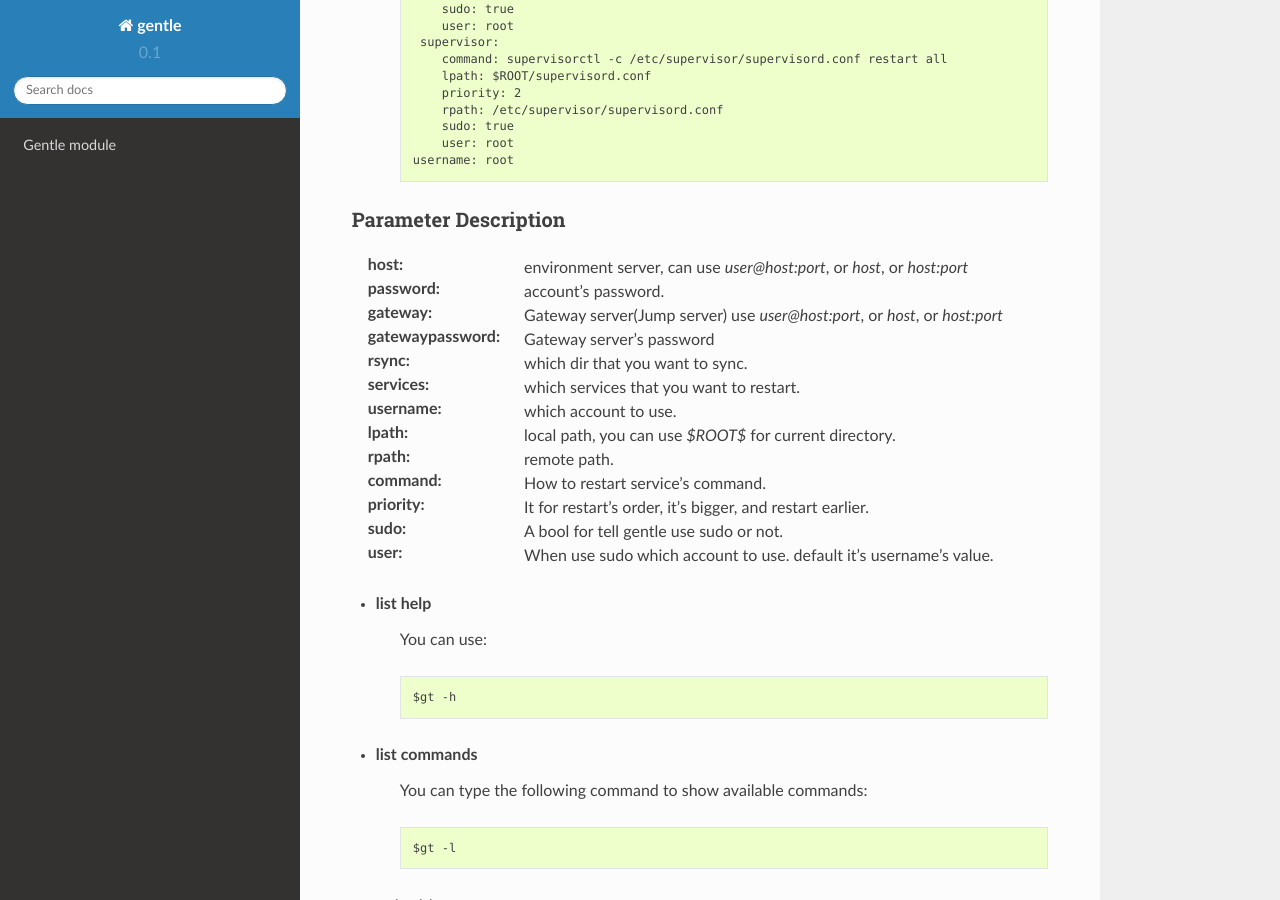
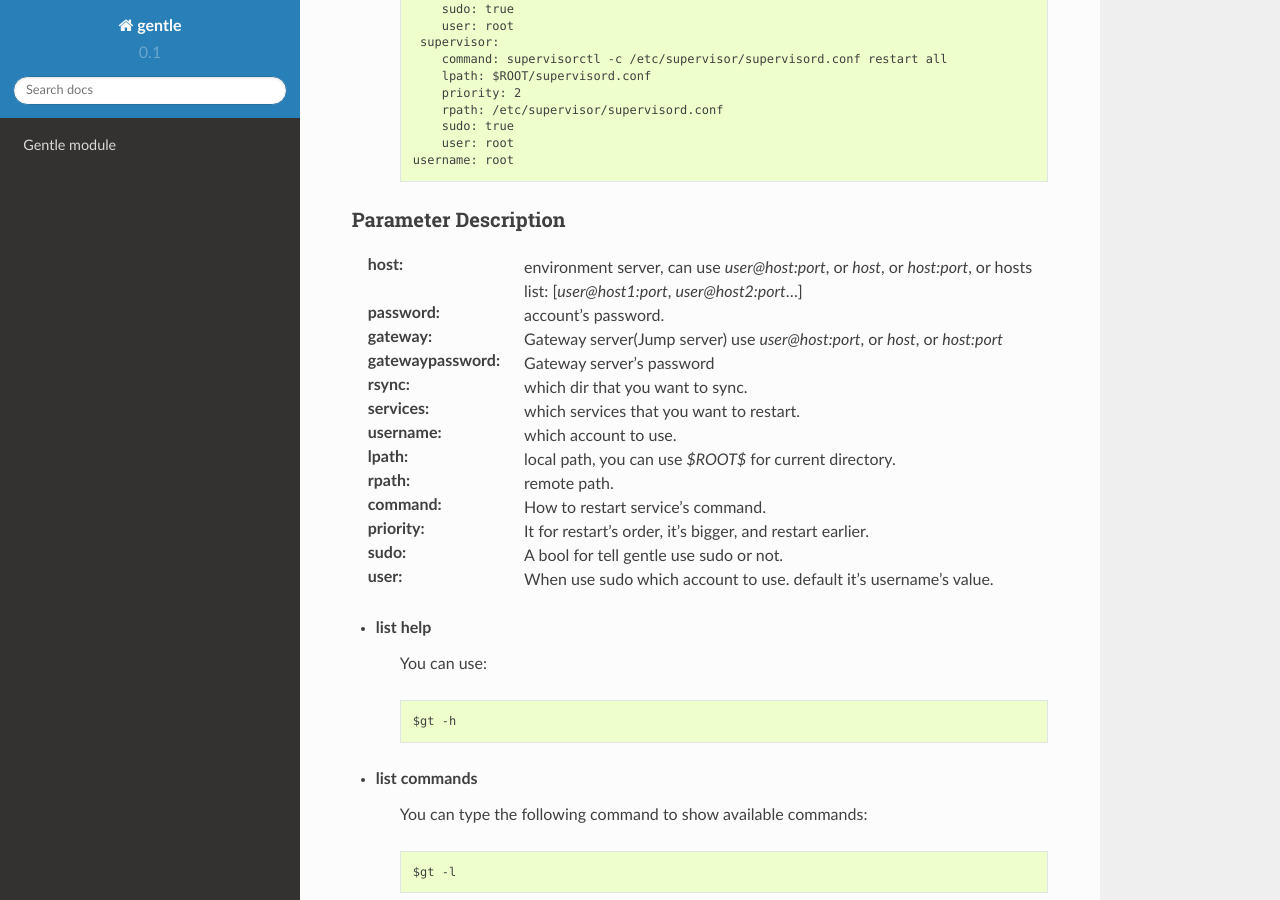
Before and after one commit to dongweiming/gentle, a Sphinx documentation site: the page built from docs/index.rst, in a window 1280 px wide and 900 px high, scrolled down 2384 px. Built offline with Sphinx 7.4.7 and the Read the Docs theme 2.0.0, drawn with Linux system fonts in a browser that asks for light colours; formulas are drawn with MathJax 3.

Commit message:
Add mutli hosts support

```diff
--- a/README.rst
+++ b/README.rst
@@ -115,7 +115,8 @@ Parameter Description
 ~~~~~~~~~~~
 
 :host:
-  environment server, can use `user@host:port`, or `host`, or `host:port`
+  environment server, can use `user@host:port`, or `host`, or `host:port`,
+  or hosts list: [`user@host1:port`, `user@host2:port`...]
 
 :password:
   account's password.
--- a/docs/index.rst
+++ b/docs/index.rst
@@ -115,7 +115,8 @@ Parameter Description
 ~~~~~~~~~~~
 
 :host:
-  environment server, can use `user@host:port`, or `host`, or `host:port`
+  environment server, can use `user@host:port`, or `host`, or `host:port`,
+  or hosts list: [`user@host1:port`, `user@host2:port`...]
 
 :password:
   account's password.
```
Also changed, not shown: 1 other file.
